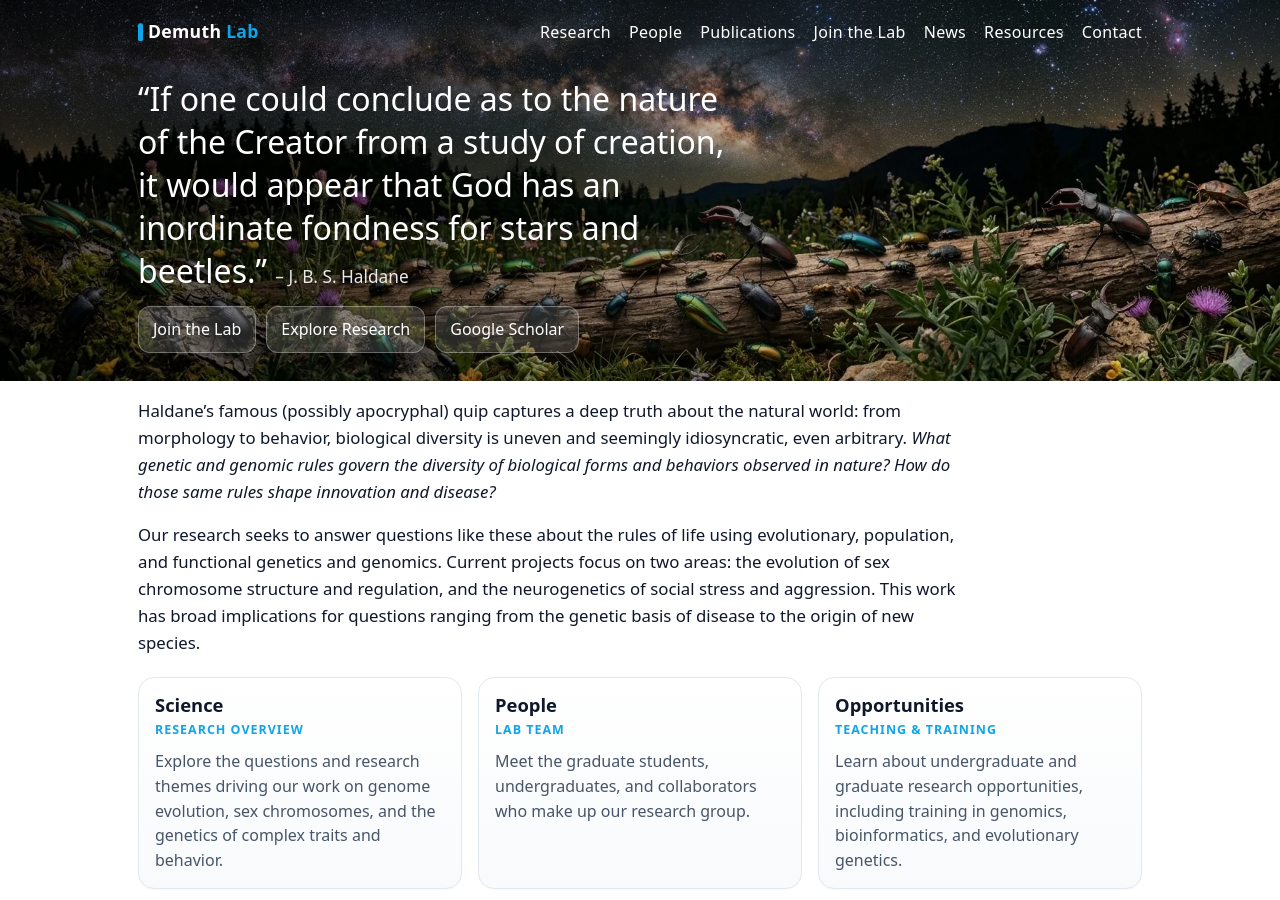
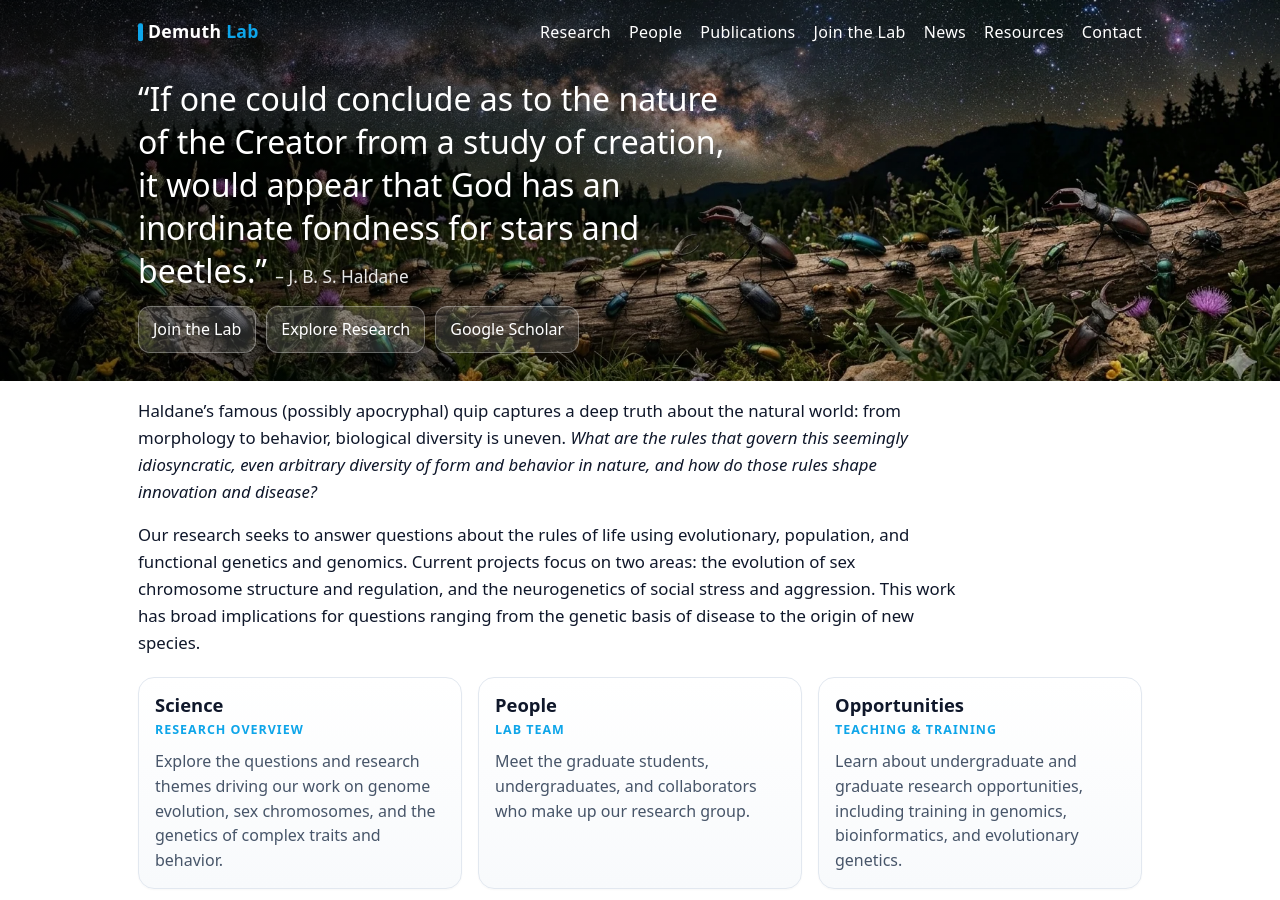
Before and after one commit to demuth-lab/demuth-lab.github.io, a Jekyll site: the page built from index.md, in a window 1280 px wide and 900 px high. Built offline with Jekyll 4.4.1, drawn with Linux system fonts in a browser that asks for light colours.

Commit message:
Update index.md

```diff
--- a/index.md
+++ b/index.md
@@ -24,9 +24,9 @@ show_title: false
 </section>
 
 <div class="research-intro">
-<p>Haldane’s famous (possibly apocryphal) quip captures a deep truth about the natural world: from morphology to behavior, biological diversity is uneven and seemingly idiosyncratic, even arbitrary. <em>What genetic and genomic rules govern the diversity of biological forms and behaviors observed in nature? How do those same rules shape innovation and disease?</em></p>
+<p>Haldane’s famous (possibly apocryphal) quip captures a deep truth about the natural world: from morphology to behavior, biological diversity is uneven. <em>What are the rules that govern this seemingly idiosyncratic, even arbitrary diversity of form and behavior in nature, and how do those rules shape innovation and disease?</em></p>
 
-<p>Our research seeks to answer questions like these about the rules of life using evolutionary, population, and functional genetics and genomics. Current projects focus on two areas: the evolution of sex chromosome structure and regulation, and the neurogenetics of social stress and aggression. This work has broad implications for questions ranging from the genetic basis of disease to the origin of new species.
+<p>Our research seeks to answer questions about the rules of life using evolutionary, population, and functional genetics and genomics. Current projects focus on two areas: the evolution of sex chromosome structure and regulation, and the neurogenetics of social stress and aggression. This work has broad implications for questions ranging from the genetic basis of disease to the origin of new species.
 </p>
 </div>
 
```
